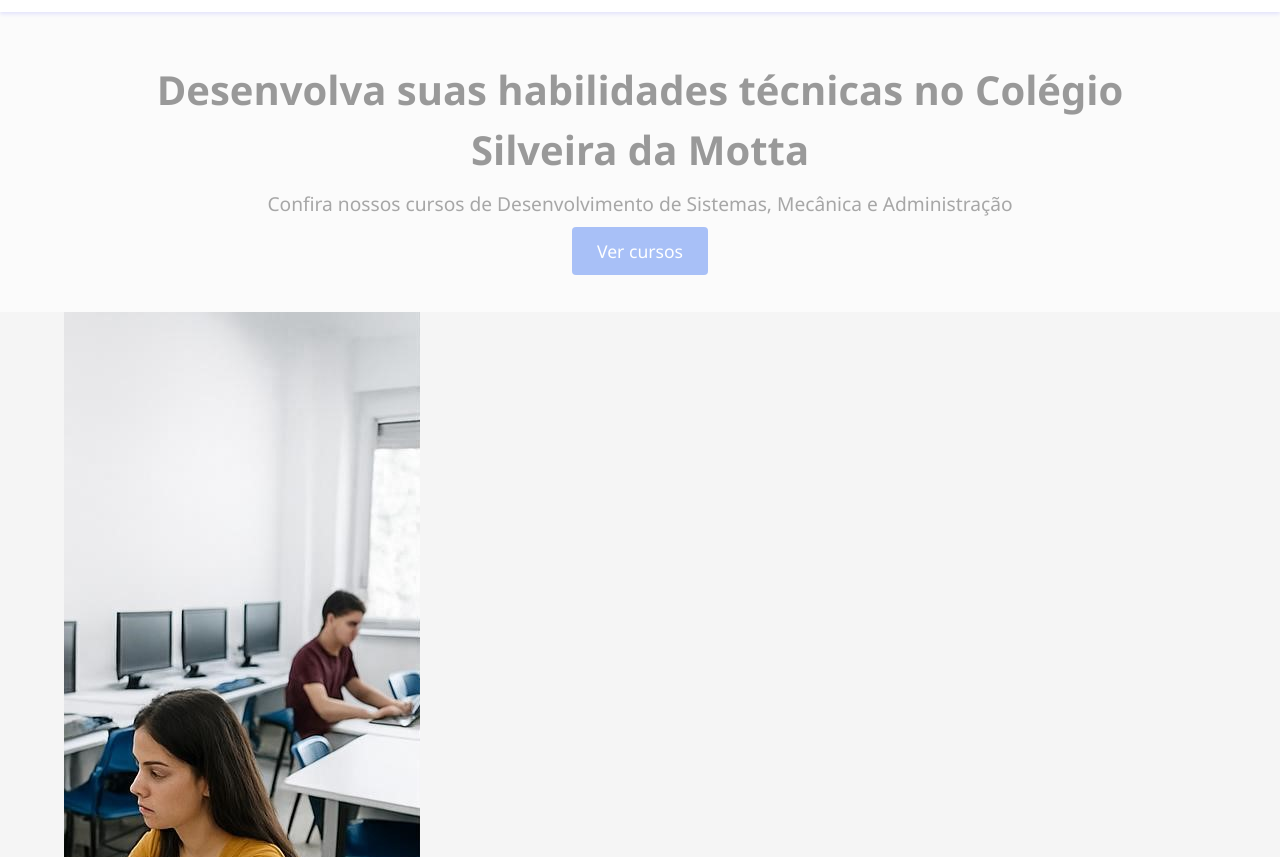
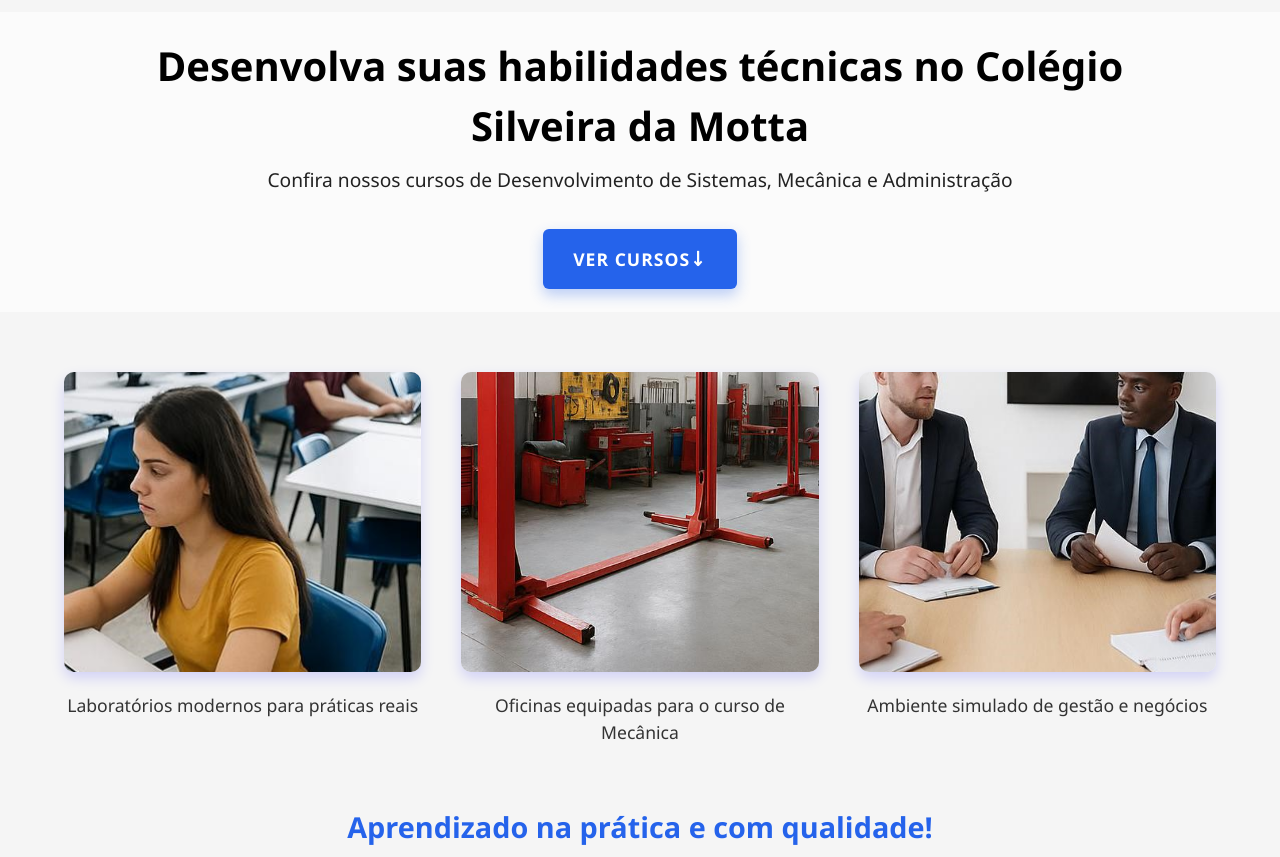
Before and after one commit to breno950/trabalho-dos-cursos, a plain HTML site: page index.html in a window 1280 px wide. Shown: the part 61-918 px from the top of the page. Drawn offline with Linux system fonts and the light colour scheme.

Commit message:
Update style.css

```diff
--- a/style.css
+++ b/style.css
@@ -1,4 +1,4 @@
-/* Reset básico */
+
 * {
   margin: 0;
   padding: 0;
@@ -15,21 +15,16 @@
   color: inherit;
 }
 
-/* Container para centralizar conteúdo */
 .container {
   width: 90%;
   max-width: 1200px;
   margin: auto;
 }
 
-/* Header estilo Udemy simplificado */
 .header-udemy {
-  background-color: #ffffff;
-  box-shadow: 0 2px 4px rgba(0, 0, 255, 0.1);
-  position: sticky;
-  top: 0;
-  z-index: 10;
+  z-index: 1000;
 }
+
 .header-container {
   display: flex;
   align-items: center;
@@ -74,58 +69,131 @@
   background-color: #2563eb;
 }
 
-/* Banner */
 .banner-udemy {
   background: url('imagens/banner.jpg') center/cover no-repeat;
   height: 300px;
   display: flex;
   align-items: center;
   justify-content: center;
-  color: black; /* texto preto */
+  color: black;
   position: relative;
   overflow: hidden;
 }
+
+.imagens-legenda {
+  margin-top: 60px;
+  margin-bottom: 60px;
+  text-align: center;
+}
+
+.grid-imagens {
+  display: grid;
+  grid-template-columns: repeat(auto-fit, minmax(250px, 1fr));
+  gap: 30px;
+}
+
+.item-imagem img {
+  height: 300px;
+}
+
+.item-imagem img:hover {
+  transform: scale(1.03);
+  box-shadow: 0 6px 14px rgba(0, 0, 255, 0.2);
+}
+
+.item-imagem p {
+  margin-top: 12px;
+  font-size: 1rem;
+  color: #444;
+}
+
+
 .banner-udemy::after {
   content: "";
   position: absolute;
-  background-color: rgba(255, 255, 255, 0.6); /* overlay claro */
+  background-color: rgba(255, 255, 255, 0.6);
   top: 0;
   left: 0;
   right: 0;
   bottom: 0;
+  pointer-events: none;
+  z-index: 0;
 }
+
 .banner-content {
   position: relative;
-  text-align: center;
-  width: 100%;
-  padding: 0 20px;
+  z-index: 2;
 }
+
 .banner-content h2 {
   font-size: 2.5rem;
   margin-bottom: 10px;
-  color: #000000; /* preto */
+  color: #000000;
 }
+
 .banner-content p {
   font-size: 1.2rem;
   margin-bottom: 20px;
-  color: #222; /* cinza bem escuro */
+  color: #222;
 }
+
 .btn-banner {
-  font-size: 1.1rem;
+  display: inline-flex;
+  align-items: center;
+  justify-content: center;
+  gap: 8px;
   background-color: #2563eb;
   color: white;
-  padding: 12px 25px;
-  border-radius: 4px;
-  transition: background-color 0.3s;
-}
-.btn-banner:hover {
-  background-color: #2563eb;
+  font-size: 1.1rem;
+  font-weight: 600;
+  padding: 14px 38px;
+  border-radius: 40px;
+  border: none;
+  cursor: pointer;
+  text-transform: uppercase;
+  letter-spacing: 1px;
+  box-shadow: 0 6px 14px rgba(37, 99, 235, 0.3);
+  transition: all 0.3s ease;
+  position: relative;
+  z-index: 3;
+  margin-top: 15px;
 }
 
-/* Seção cursos */
+.btn-banner:hover {
+  background-color: #1e4ed8;
+  transform: translateY(-3px) scale(1.05);
+  box-shadow: 0 10px 20px rgba(37, 99, 235, 0.45);
+}
+
+.btn-banner:active {
+  transform: scale(0.97);
+  box-shadow: 0 4px 8px rgba(37, 99, 235, 0.3);
+}
+
+.banner-content {
+  position: relative;
+  z-index: 2;
+  text-align: center;
+  display: flex;
+  flex-direction: column;
+  align-items: center;
+  justify-content: center;
+}
+
+.btn-banner::after {
+  content: "↓";
+  font-size: 1.3rem;
+  transition: transform 0.3s ease;
+}
+
+.btn-banner:hover::after {
+  transform: translateY(3px);
+}
+
+
+#cursos,
 .cursos-section {
-  padding: 40px 0;
-  background-color: #fff;
+  scroll-margin-top: 100px;
 }
 .cursos-section h3 {
   font-size: 2rem;
@@ -179,7 +247,6 @@
   background-color: #2563eb;
 }
 
-/* Footer */
 .footer-udemy {
   background-color: #2563eb;
   padding: 20px 0;
@@ -200,7 +267,6 @@
   font-size: 0.9rem;
 }
 
-/* Responsividade */
 @media (max-width: 768px) {
   .banner-content h2 {
     font-size: 2rem;
@@ -227,3 +293,70 @@
     padding: 10px 20px;
   }
 }
+
+.grid-imagens {
+  grid-template-columns: repeat(auto-fit, minmax(320px, 1fr));
+  gap: 40px;
+}
+
+.item-imagem img {
+  width: 100%;
+  height: 300px;
+  object-fit: cover;
+  border-radius: 10px;
+  box-shadow: 0 6px 14px rgba(0, 0, 255, 0.15);
+  transition: transform 0.3s ease, box-shadow 0.3s ease;
+}
+
+.item-imagem img:hover {
+  transform: scale(1.05);
+  box-shadow: 0 8px 18px rgba(0, 0, 255, 0.25);
+}
+
+.item-imagem p {
+  margin-top: 14px;
+  font-size: 1.1rem;
+  color: #333;
+  font-weight: 500;
+}
+
+
+html {
+  scroll-behavior: smooth;
+}
+
+.btn-banner {
+  font-size: 1.1rem;
+  background-color: #2563eb;
+  color: white;
+  padding: 14px 30px;
+  border-radius: 6px;
+  transition: background-color 0.3s, transform 0.2s;
+  display: inline-block;
+}
+
+.btn-banner:hover {
+  background-color: #1e4ed8;
+  transform: scale(1.05);
+}
+
+.texto-final-imagens {
+  margin-top: 60px;
+  text-align: center;
+  color: #333;
+  padding-bottom: 80px;
+}
+
+.texto-final-imagens h3 {
+  font-size: 1.8rem;
+  color: #2563eb;
+  margin-bottom: 12px;
+}
+
+.texto-final-imagens p {
+  font-size: 1.1rem;
+  color: #555;
+  max-width: 800px;
+  margin: 0 auto;
+  line-height: 1.6;
+}
```
